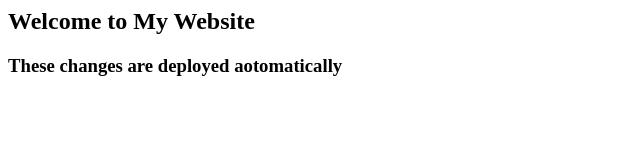
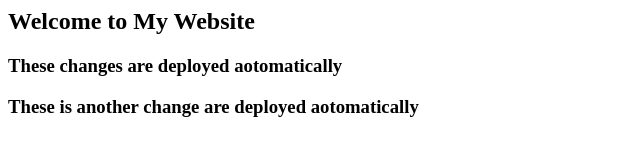
Before and after one commit to balajikubenthiran21031989/jenkins-sample, a plain HTML site: page index.html in a window 1280 px wide. Shown: the whole page, without its empty margins (0-640 px from the left). Drawn offline with Linux system fonts and the light colour scheme.

Commit message:
Another change

```diff
--- a/index.html
+++ b/index.html
@@ -4,5 +4,6 @@
 <body>
 <h2> Welcome to  My Website</h2>
 <h3> These changes are deployed aotomatically</h3>
+<h3> These is another change are deployed aotomatically</h3>
 </body>
 </html>
```
